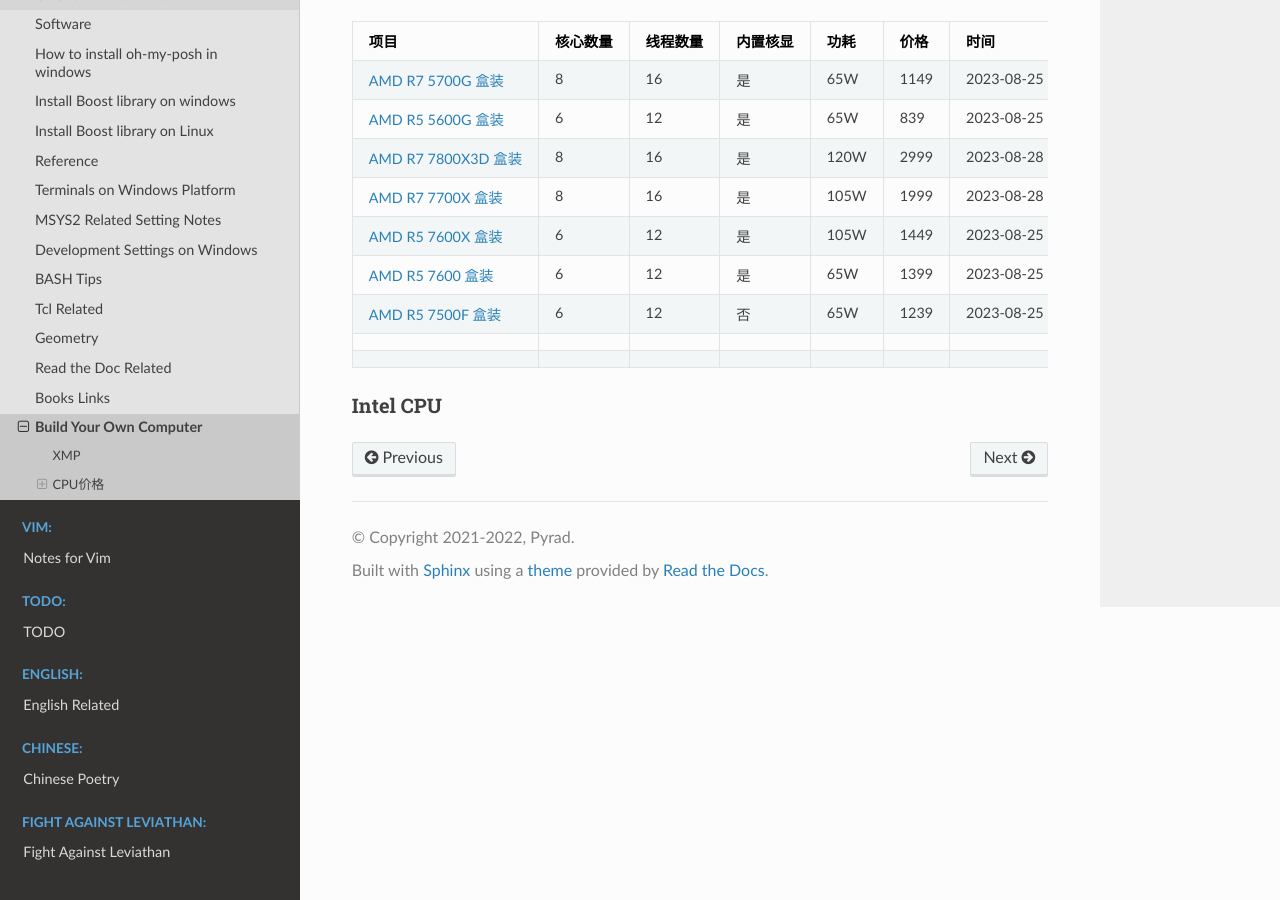
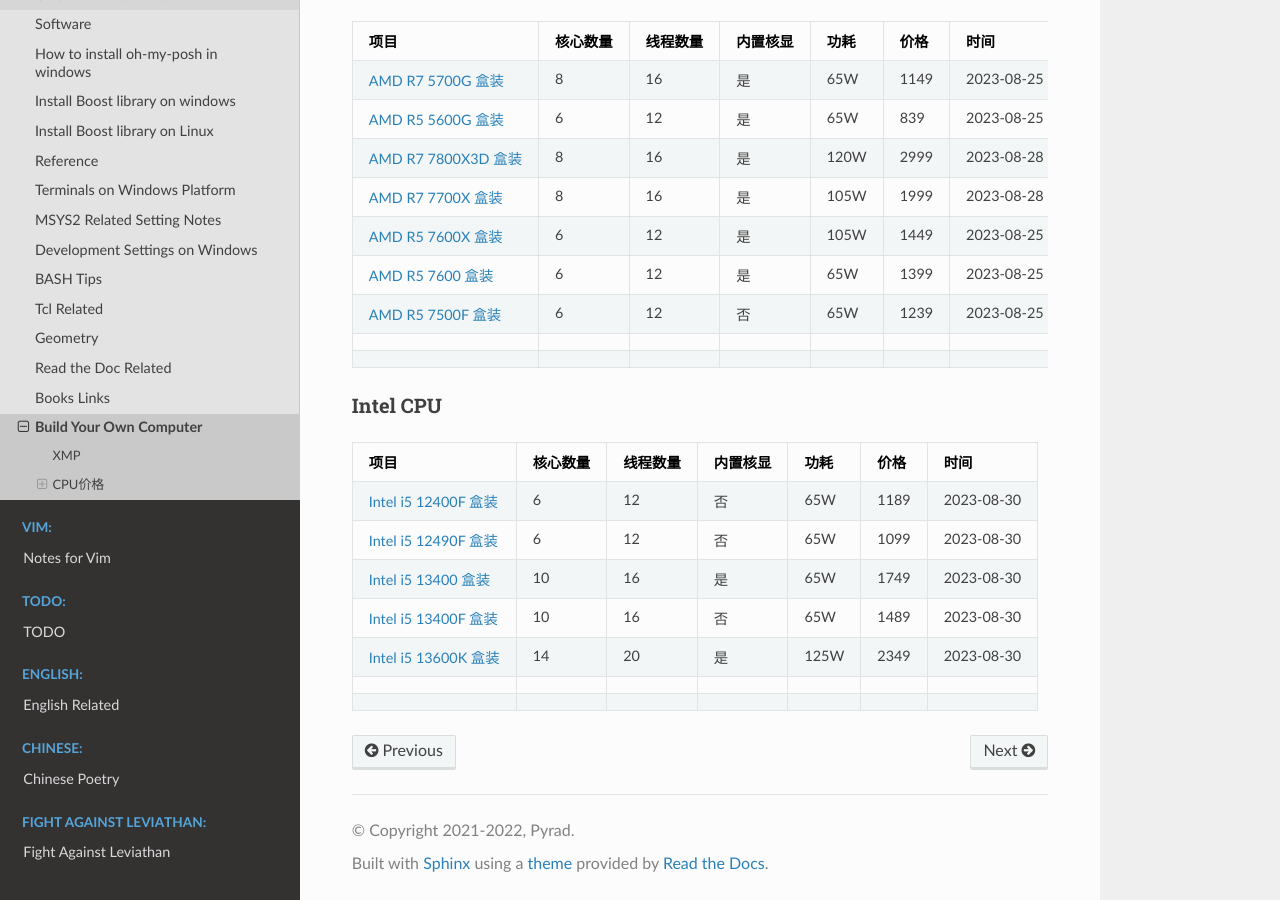
Before and after one commit to Pyrad/pyradnotes, a Sphinx documentation site: the page built from source/Notes/BuildYourOwnComputer.md, in a window 1280 px wide and 900 px high, scrolled down 592 px. Built offline with Sphinx 7.4.7 and the Read the Docs theme 2.0.0, drawn with Linux system fonts in a browser that asks for light colours; pages that are not in the unit, such as notebooks, are missing from menus.

Commit message:
Note Update some Intel CPU prices

```diff
--- a/source/Notes/BuildYourOwnComputer.md
+++ b/source/Notes/BuildYourOwnComputer.md
@@ -38,3 +38,13 @@
 
 
 ### Intel CPU
+
+|项目|核心数量|线程数量|内置核显 |功耗|价格|时间 |
+|:-----|---|---|---|---|:-----|:-----|
+|[Intel i5 12400F 盒装](https://item.jd.com/100031035610.html)|6|12|否|65W|1189|2023-08-30|
+|[Intel i5 12490F 盒装](https://item.jd.com/100037299996.html)|6|12|否|65W|1099|2023-08-30|
+|[Intel i5 13400 盒装](https://item.jd.com/100049450205.html)|10|16|是|65W|1749|2023-08-30|
+|[Intel i5 13400F 盒装](https://item.jd.com/100049450275.html)|10|16|否|65W|1489|2023-08-30|
+|[Intel i5 13600K 盒装](https://item.jd.com/100040185485.html)|14|20|是|125W|2349|2023-08-30|
+|  |   |   |  |  |  |  |
+|      |   |   |   |   |      |      |
```
